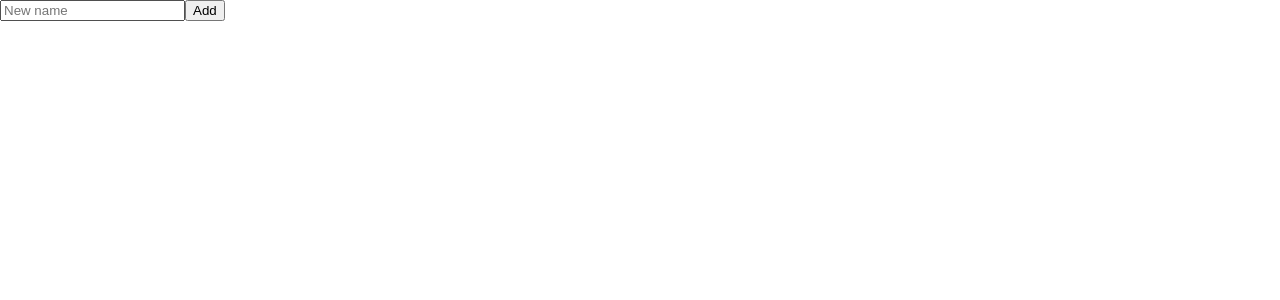
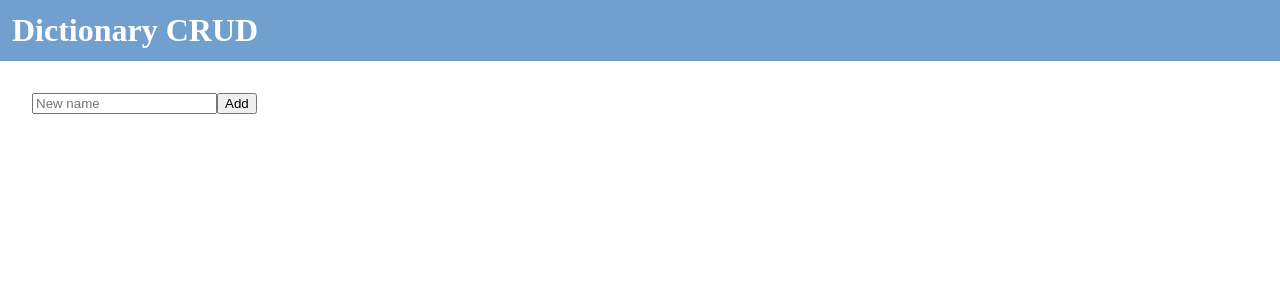
Before and after one commit to AquiGorka/dictionaries, a React (Create React App) app: page / in a window 1280 px wide. Shown: the top 300 px of the page. Built offline with nearby package versions, Linux system fonts and the light colour scheme.

Commit message:
App: add layout

```diff
--- a/src/App.js
+++ b/src/App.js
@@ -1,18 +1,21 @@
 import React from 'react'
 import { BrowserRouter as Router, Switch, Route } from 'react-router-dom'
 import { Store } from './Store'
+import Layout from './components/Layout'
 import Dictionaries from './screens/Dictionaries'
 import Dictionary from './screens/Dictionary'
 
 function App() {
   return (
     <Store>
+      <Layout>
         <Router>
           <Switch>
             <Route exact path={'/:id'} component={Dictionary} />
             <Route path={'/'} component={Dictionaries} />
           </Switch>
         </Router>
+      </Layout>
     </Store>
   )
 }
```
Lines whose indentation alone changed are shown as unchanged.
